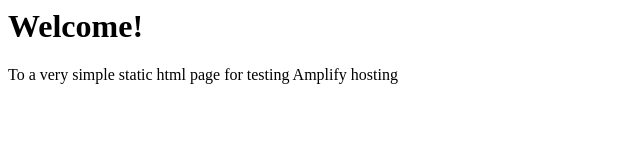
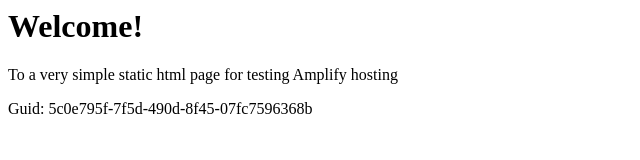
Before and after one commit to aws-aemilia-fra/Github-PR-Commit-Integration-Test-DoNotTouch-v1-preprod-eu-central-1, a website: page src/index.html in a window 1280 px wide. Shown: the whole page, without its empty margins (0-640 px from the left). Drawn offline with Linux system fonts and the light colour scheme.

Commit message:
commit from integ tests

```diff
--- a/src/index.html
+++ b/src/index.html
@@ -1,3 +1,5 @@
+
+
 <html lang="en">
 
 <head>
@@ -10,6 +12,6 @@
 <body>
     <h1>Welcome!</h1>
     <p>To a very simple static html page for testing Amplify hosting</p>
-</body>
+    <p>Guid: 5c0e795f-7f5d-490d-8f45-07fc7596368b</p></body>
 
 </html>
```
